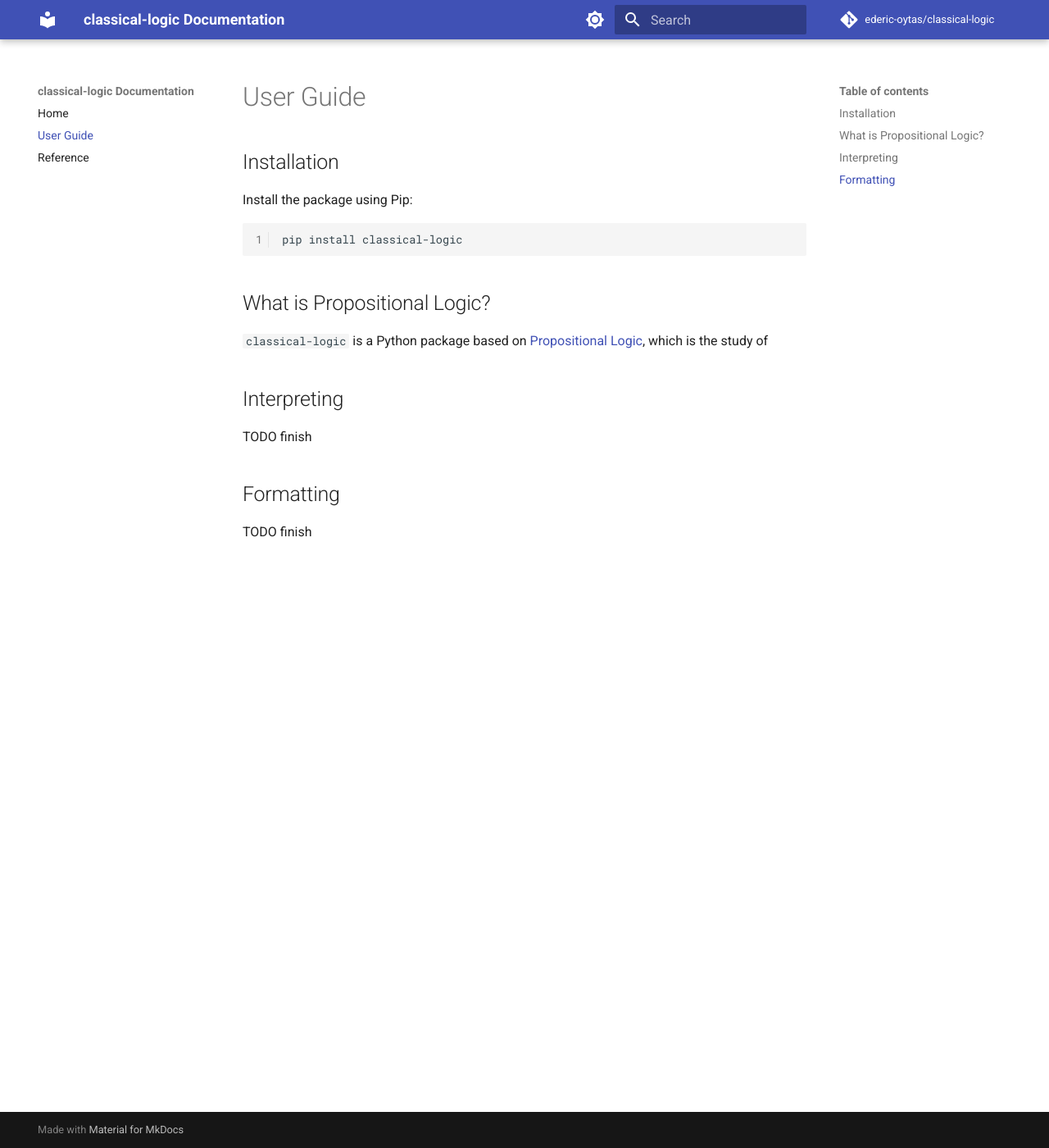
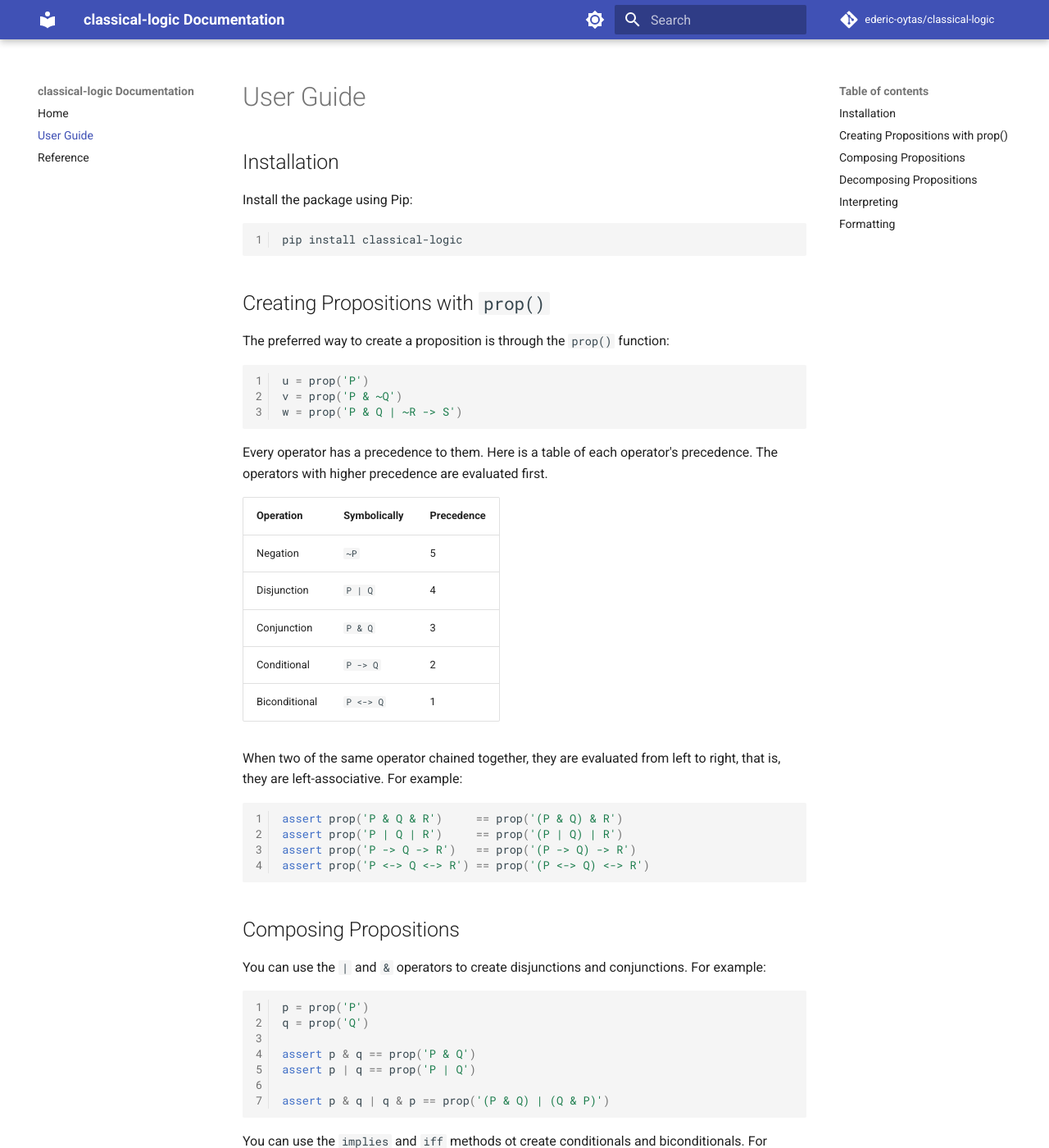
Before and after one commit to ederic-oytas/classical-logic, an MkDocs documentation site: the page built from docs/user-guide.md, in a window 1280 px wide and 1400 px high. Shown: the whole window at 82% size. Built offline with MkDocs 1.6.1 and Material for MkDocs 9.7.7, drawn with Linux system fonts in a browser that asks for light colours; comment, search, counter and statistics services are not loaded; some of the changed text lies outside the part shown.

Commit message:
Work on user guide

````diff
--- a/docs/user-guide.md
+++ b/docs/user-guide.md
@@ -1,7 +1,5 @@
 
 # User Guide
-
-
 
 ## Installation
 
@@ -11,11 +9,105 @@ Install the package using Pip:
 pip install classical-logic
 ```
 
-## What is Propositional Logic?
+## Creating Propositions with `prop()`
 
-`classical-logic` is a Python package based on [Propositional Logic](1), which is the
-study of
+The preferred way to create a proposition is through the `prop()` function:
 
+```python
+u = prop('P')
+v = prop('P & ~Q')
+w = prop('P & Q | ~R -> S')
+```
+
+Every operator has a precedence to them. Here is a table of each operator's precedence. The operators with higher precedence are evaluated first.
+
+| Operation     | Symbolically            | Precedence |
+| ------------- | ----------------------- | ---------- |
+| Negation      | `~P`                    | 5          |
+| Disjunction   | <code>P &#124; Q</code> | 4          |
+| Conjunction   | `P & Q`                 | 3          |
+| Conditional   | `P -> Q`                | 2          |
+| Biconditional | `P <-> Q`               | 1          |
+
+When two of the same operator chained together, they are evaluated from left to right, that is, they are left-associative. For example:
+
+```python
+assert prop('P & Q & R')     == prop('(P & Q) & R')
+assert prop('P | Q | R')     == prop('(P | Q) | R')
+assert prop('P -> Q -> R')   == prop('(P -> Q) -> R')
+assert prop('P <-> Q <-> R') == prop('(P <-> Q) <-> R')
+```
+
+## Composing Propositions
+
+You can use the `|` and `&` operators to create disjunctions and conjunctions. For example:
+
+```python
+p = prop('P')
+q = prop('Q')
+
+assert p & q == prop('P & Q')
+assert p | q == prop('P | Q')
+
+assert p & q | q & p == prop('(P & Q) | (Q & P)')
+```
+
+You can use the `implies` and `iff` methods ot create conditionals and biconditionals. For example:
+
+```python
+p = prop('P')
+q = prop('Q')
+
+assert p.implies(q) == prop('P -> Q')
+assert p.iff(q)     == prop('P <-> Q')
+
+assert p.implies(q).iff(q) == prop('(P -> Q) <-> Q')
+```
+
+You can use these together to form even more complex propositions:
+
+```python
+p = prop('P')
+q = prop('Q')
+
+assert (p | q).implies(p & q) == prop('(P | Q) -> (P & Q)')
+```
+
+## Decomposing Propositions
+
+You can use index notation to select a particular component of a compound proposition. For example:
+
+```python
+u = prop('P & (Q | R)')
+assert u[0] == prop('P')
+assert u[1] == prop('Q | R')
+assert u[1][0] == prop('Q')
+assert u[1][1] == prop('R')
+```
+
+You can also use it to get the inside of a negation:
+
+```python
+u = prop('~~P')
+assert u[0] == prop('~P')
+assert u[0][0] == prop('P')
+```
+
+This package also supports unpacking. For example:
+
+```python
+u = prop('P & (Q | R)')
+
+left, right = u
+assert left == prop('P')
+assert right == prop('Q | R')
+
+# You can also unpack further:
+p, (q, r) = u
+assert p == prop('P')
+assert q == prop('Q')
+assert r == prop('R')
+```
 
 ## Interpreting
 
````
Also changed, not shown: other parts of docs/user-guide.md (+0 -3 lines).
